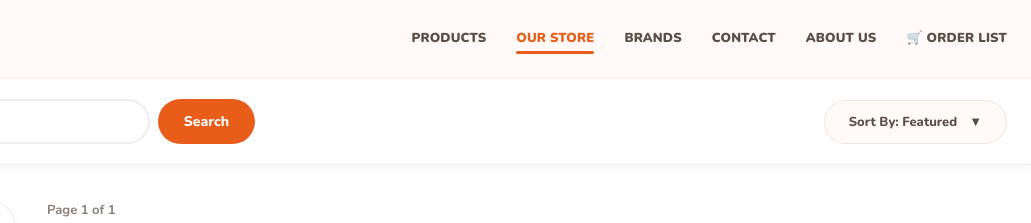
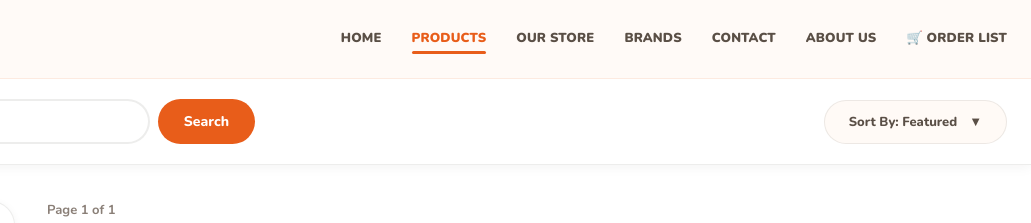
Before and after one commit to daissudais/nimanja-websitetest04, a plain HTML site: page product/index.html in a window 1280 px wide. Shown: the top 223 px of the page, 249-1280 px from the left. Drawn offline with nearby package versions, Linux system fonts and the light colour scheme; no server answers.

Commit message:
Update index.html

```diff
--- a/product/index.html
+++ b/product/index.html
@@ -27,8 +27,9 @@
       </a>
 
       <nav class="main-nav">
-                <a href="../product/index.html" >PRODUCTS</a>
-                <a href="../our_store/index.html" class="active" >OUR STORE</a>
+                <a href="index.html" >HOME</a>
+                <a href="../product/index.html"class="active" >PRODUCTS</a>
+                <a href="../our_store/index.html">OUR STORE</a>
                 <a href="../brands/index.html">BRANDS</a>
                 <a href="../contact/index.html">CONTACT</a>
                 <a href="../about_us/index.html">ABOUT US</a>
```
